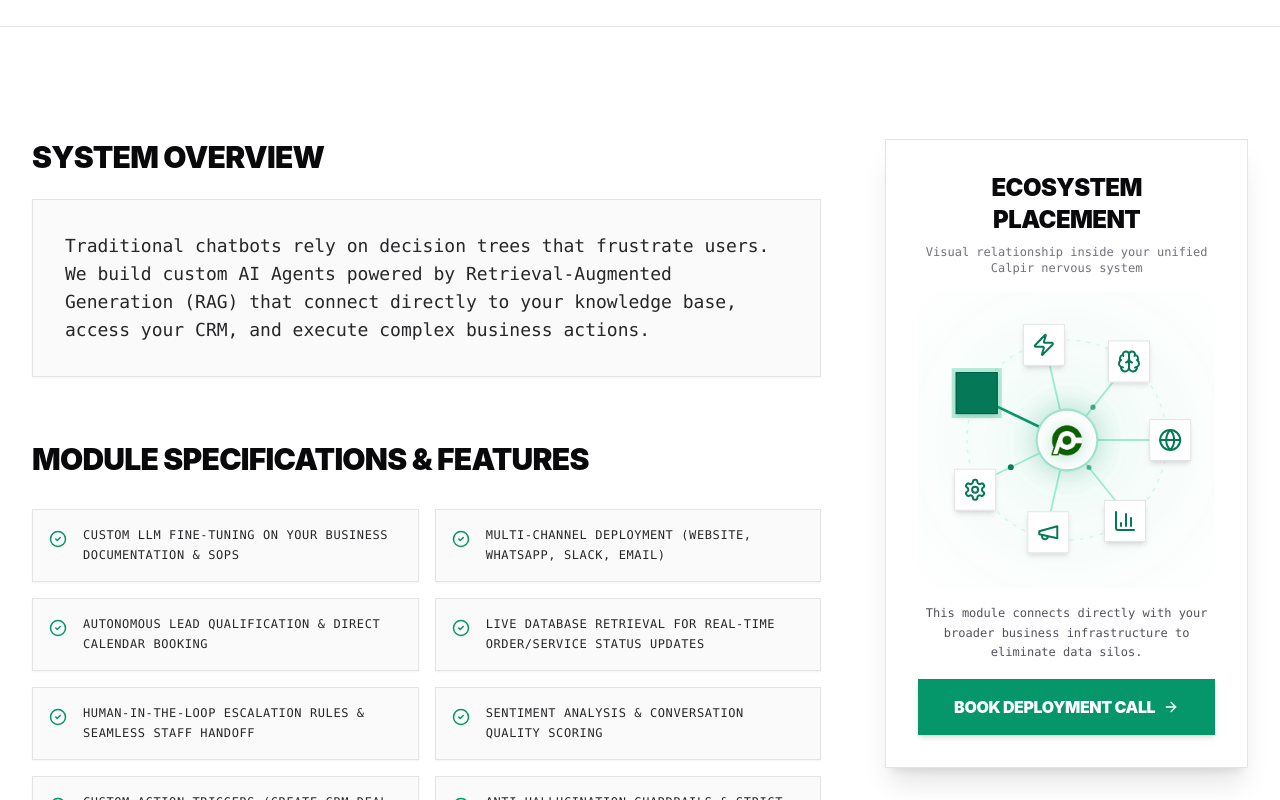
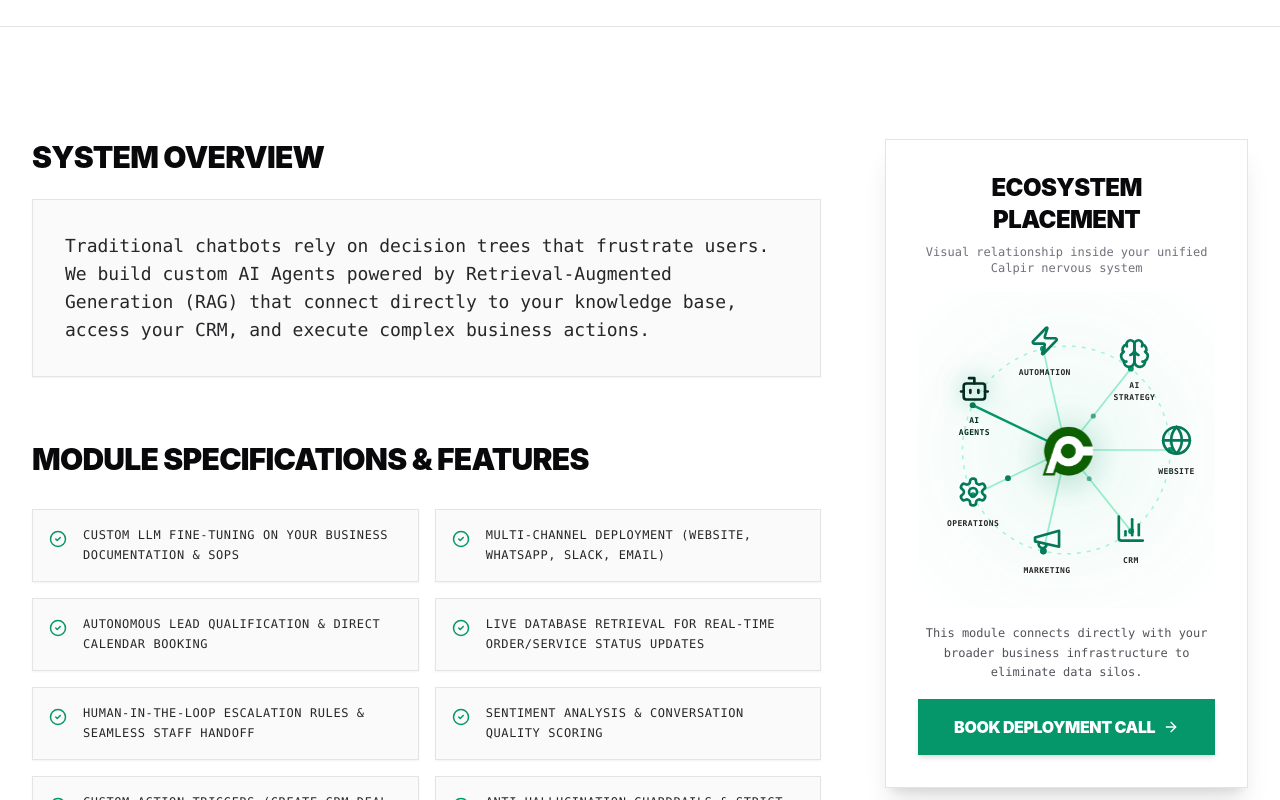
Before and after one commit to mariamraouf/New-Calpir-A5ERAN, a React (Vite) app: page /services/ai-agents in a window 1280 px wide. Shown: the part 579-1379 px from the top of the page. Built offline with nearby package versions, Linux system fonts and the light colour scheme.

Commit message:
Removed category boxes and central circle enclosure from the Connected Ecosystem visual - wrote 1 file(s)

```diff
--- a/src/components/visuals/ConnectedEcosystem.tsx
+++ b/src/components/visuals/ConnectedEcosystem.tsx
@@ -9,13 +9,13 @@ import {
 import { cn } from '@/lib/utils';
 
 const nodes = [
-  { id: 'website', icon: <Globe className="w-5 h-5 md:w-6 md:h-6" />, label: 'Website & SEO', angle: 0 },
-  { id: 'crm', icon: <BarChart3 className="w-5 h-5 md:w-6 md:h-6" />, label: 'CRM & Sales', angle: 51.4 },
-  { id: 'marketing', icon: <Megaphone className="w-5 h-5 md:w-6 md:h-6" />, label: 'Marketing & Social', angle: 102.8 },
-  { id: 'ops', icon: <Settings className="w-5 h-5 md:w-6 md:h-6" />, label: 'Operations & HR', angle: 154.2 },
-  { id: 'ai-agents', icon: <Bot className="w-5 h-5 md:w-6 md:h-6" />, label: 'AI Agents', angle: 205.6 },
-  { id: 'automation', icon: <Zap className="w-5 h-5 md:w-6 md:h-6" />, label: 'Automation', angle: 257 },
-  { id: 'strategy', icon: <Brain className="w-5 h-5 md:w-6 md:h-6" />, label: 'AI Strategy', angle: 308.4 },
+  { id: 'website', icon: <Globe className="w-7 h-7 md:w-8 md:h-8" />, label: 'WEBSITE', angle: 0 },
+  { id: 'crm', icon: <BarChart3 className="w-7 h-7 md:w-8 md:h-8" />, label: 'CRM', angle: 51.4 },
+  { id: 'marketing', icon: <Megaphone className="w-7 h-7 md:w-8 md:h-8" />, label: 'MARKETING', angle: 102.8 },
+  { id: 'ops', icon: <Settings className="w-7 h-7 md:w-8 md:h-8" />, label: 'OPERATIONS', angle: 154.2 },
+  { id: 'ai-agents', icon: <Bot className="w-7 h-7 md:w-8 md:h-8" />, label: 'AI AGENTS', angle: 205.6 },
+  { id: 'automation', icon: <Zap className="w-7 h-7 md:w-8 md:h-8" />, label: 'AUTOMATION', angle: 257 },
+  { id: 'strategy', icon: <Brain className="w-7 h-7 md:w-8 md:h-8" />, label: 'AI STRATEGY', angle: 308.4 },
 ];
 
 interface ConnectedEcosystemProps {
@@ -29,20 +29,19 @@ const ConnectedEcosystem: React.FC<ConnectedEcosystemProps> = ({
   highlightedNode,
   compact = false
 }) => {
-  // Much larger default size (480px on desktop)
-  const size = compact ? 280 : 500;
+  const size = compact ? 300 : 520;
   const centerX = size / 2;
   const centerY = size / 2;
-  const radius = compact ? 100 : 185;
-  const nodeBoxSize = compact ? 42 : 64;
-  const logoSize = compact ? 60 : 96;
+  const radius = compact ? 105 : 190;
+  const nodeBoxSize = compact ? 50 : 80;
+  const logoSize = compact ? 65 : 105;
 
   return (
     <div
       className={cn("relative select-none flex items-center justify-center shrink-0 max-w-full", className)}
       style={{ width: `${size}px`, height: `${size}px` }}
     >
-      {/* Background Soft Pulsing Glow Aura */}
+      {/* Background Soft Pulsing Glow */}
       <motion.div
         className="absolute rounded-full bg-emerald-500/10 blur-3xl pointer-events-none"
         style={{
@@ -51,7 +50,7 @@ const ConnectedEcosystem: React.FC<ConnectedEcosystemProps> = ({
         }}
         animate={{
           scale: [0.9, 1.15, 0.9],
-          opacity: [0.4, 0.7, 0.4],
+          opacity: [0.35, 0.65, 0.35],
         }}
         transition={{
           duration: 4,
@@ -70,12 +69,12 @@ const ConnectedEcosystem: React.FC<ConnectedEcosystemProps> = ({
           cy={centerY}
           r={radius}
           fill="none"
-          stroke="#d1fae5"
+          stroke="#a7f3d0"
           strokeWidth="1.5"
           strokeDasharray="4 6"
         />
 
-        {/* Connecting Lines & Animated Flowing Data Packets */}
+        {/* Connecting Lines & Animated Flowing Data Pulses */}
         {nodes.map((node, i) => {
           const x = centerX + radius * Math.cos((node.angle * Math.PI) / 180);
           const y = centerY + radius * Math.sin((node.angle * Math.PI) / 180);
@@ -90,8 +89,16 @@ const ConnectedEcosystem: React.FC<ConnectedEcosystemProps> = ({
                 x2={x}
                 y2={y}
                 stroke={isHighlighted ? "#059669" : "#6ee7b7"}
-                strokeWidth={isHighlighted ? "2.5" : "1.8"}
-                strokeOpacity={isHighlighted ? 1 : 0.65}
+                strokeWidth={isHighlighted ? "2.5" : "1.75"}
+                strokeOpacity={isHighlighted ? 1 : 0.7}
+              />
+
+              {/* Little static node dot on the orbit line */}
+              <circle
+                cx={x}
+                cy={y}
+                r={3}
+                fill={isHighlighted ? "#047857" : "#059669"}
               />
 
               {/* Animated Moving Data Pulse Circle along the line */}
@@ -117,9 +124,9 @@ const ConnectedEcosystem: React.FC<ConnectedEcosystemProps> = ({
         })}
       </svg>
 
-      {/* Center Calpir Logo with smooth breathing aura & pulse */}
+      {/* Center Calpir Logo (No circle enclosing it, pure floating logo) */}
       <motion.div
-        className="absolute z-20 flex items-center justify-center rounded-full bg-white shadow-[0_0_25px_rgba(5,150,105,0.22)] border-2 border-emerald-500/40 p-2 cursor-pointer"
+        className="absolute z-20 flex items-center justify-center cursor-pointer pointer-events-auto"
         style={{
           left: `${centerX - logoSize / 2}px`,
           top: `${centerY - logoSize / 2}px`,
@@ -127,12 +134,7 @@ const ConnectedEcosystem: React.FC<ConnectedEcosystemProps> = ({
           height: `${logoSize}px`,
         }}
         animate={{
-          scale: [1, 1.07, 1],
-          boxShadow: [
-            "0 0 20px rgba(5,150,105,0.18)",
-            "0 0 35px rgba(5,150,105,0.38)",
-            "0 0 20px rgba(5,150,105,0.18)"
-          ]
+          scale: [1, 1.08, 1],
         }}
         transition={{ duration: 3.5, repeat: Infinity, ease: "easeInOut" }}
       >
@@ -144,11 +146,11 @@ const ConnectedEcosystem: React.FC<ConnectedEcosystemProps> = ({
             }
           }}
           alt="Calpir Core"
-          className="w-full h-full object-contain drop-shadow-[0_2px_8px_rgba(5,150,105,0.3)]"
+          className="w-full h-full object-contain drop-shadow-[0_4px_16px_rgba(5,150,105,0.35)]"
         />
       </motion.div>
 
-      {/* Outer Orbit Nodes with Floating Motion */}
+      {/* Outer Orbit Nodes (Pure floating icons and text, NO boxes) */}
       {nodes.map((node, index) => {
         const x = centerX + radius * Math.cos((node.angle * Math.PI) / 180) - (nodeBoxSize / 2);
         const y = centerY + radius * Math.sin((node.angle * Math.PI) / 180) - (nodeBoxSize / 2);
@@ -177,12 +179,10 @@ const ConnectedEcosystem: React.FC<ConnectedEcosystemProps> = ({
               },
               opacity: { duration: 0.6 },
             }}
-            whileHover={{ scale: 1.18, zIndex: 40 }}
+            whileHover={{ scale: 1.25, zIndex: 40 }}
             className={cn(
-              "absolute flex flex-col items-center justify-center transition-colors border shadow-md cursor-pointer group/node bg-white",
-              isActive
-                ? "bg-emerald-700 text-white border-emerald-800 ring-4 ring-emerald-500/30 z-30"
-                : "text-emerald-800 border-zinc-200 hover:border-emerald-600 hover:bg-emerald-50 hover:text-emerald-900 z-10"
+              "absolute flex flex-col items-center justify-center cursor-pointer group/node select-none transition-transform",
+              isActive ? "z-30 scale-110" : "z-10"
             )}
             style={{
               width: `${nodeBoxSize}px`,
@@ -191,15 +191,26 @@ const ConnectedEcosystem: React.FC<ConnectedEcosystemProps> = ({
               top: `${y}px`,
             }}
           >
-            <div className="text-emerald-700 group-hover/node:text-emerald-900 transition-colors">
+            {/* Clean Floating Icon */}
+            <div className={cn(
+              "transition-all duration-200 p-1.5 rounded-full",
+              isActive
+                ? "text-emerald-950 scale-115 drop-shadow-[0_0_12px_rgba(5,150,105,0.6)]"
+                : "text-emerald-700 group-hover/node:text-emerald-900 group-hover/node:scale-115 group-hover/node:drop-shadow-[0_0_10px_rgba(5,150,105,0.4)]"
+            )}>
               {node.icon}
             </div>
 
-            {!compact && (
-              <span className="mono text-[8px] uppercase tracking-wider font-extrabold text-zinc-600 group-hover/node:text-emerald-800 mt-1 hidden md:block text-center leading-none px-1">
-                {node.label.split(' ')[0]}
-              </span>
-            )}
+            {/* Floating Label Below Icon */}
+            <span className={cn(
+              "mono uppercase tracking-wider font-black mt-1 text-center leading-none px-1 transition-colors",
+              compact ? "text-[8px]" : "text-[10px] md:text-[11px]",
+              isActive
+                ? "text-emerald-950 font-extrabold"
+                : "text-zinc-800 group-hover/node:text-emerald-800 font-bold"
+            )}>
+              {node.label}
+            </span>
           </motion.div>
         );
       })}
```
